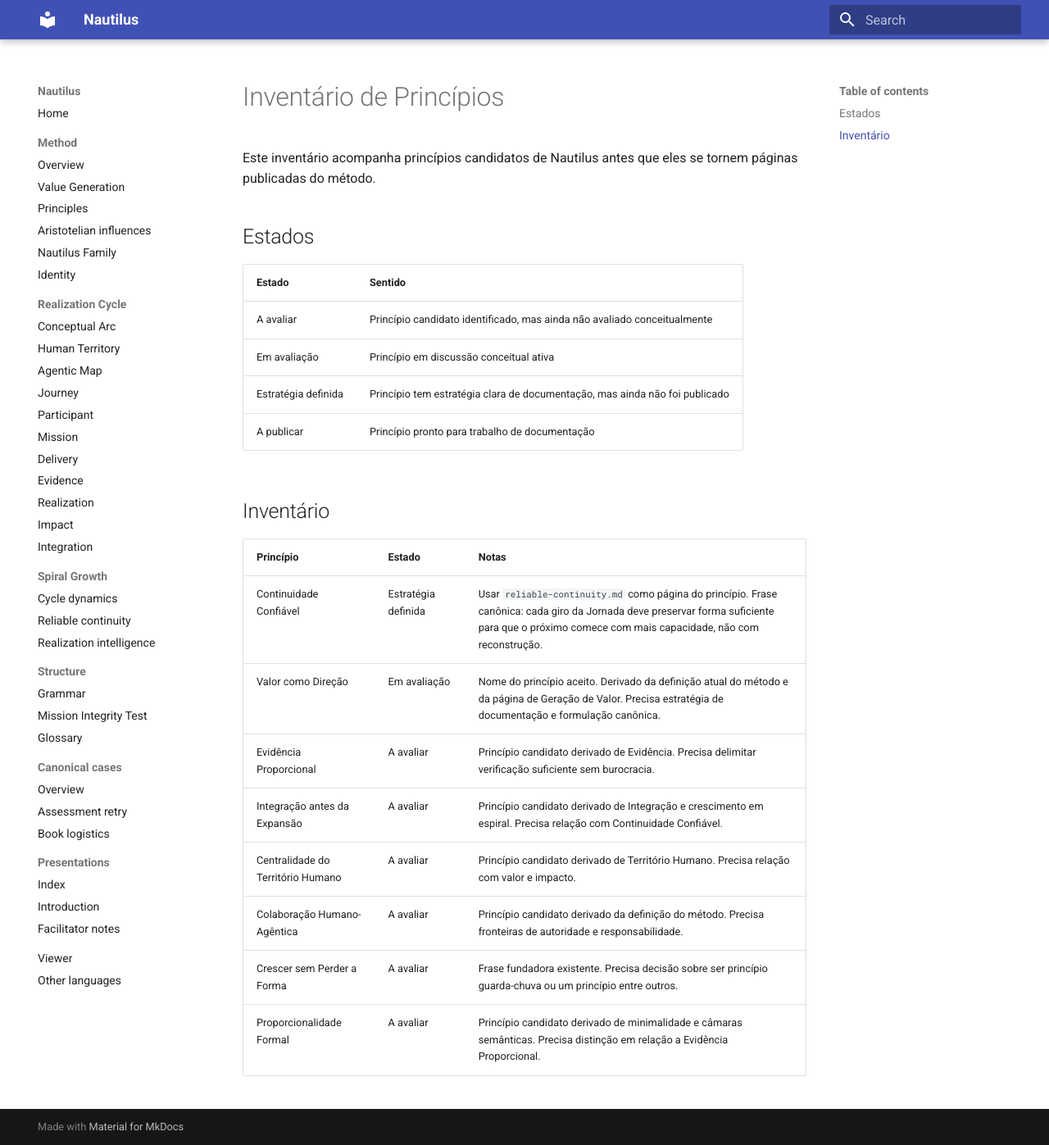
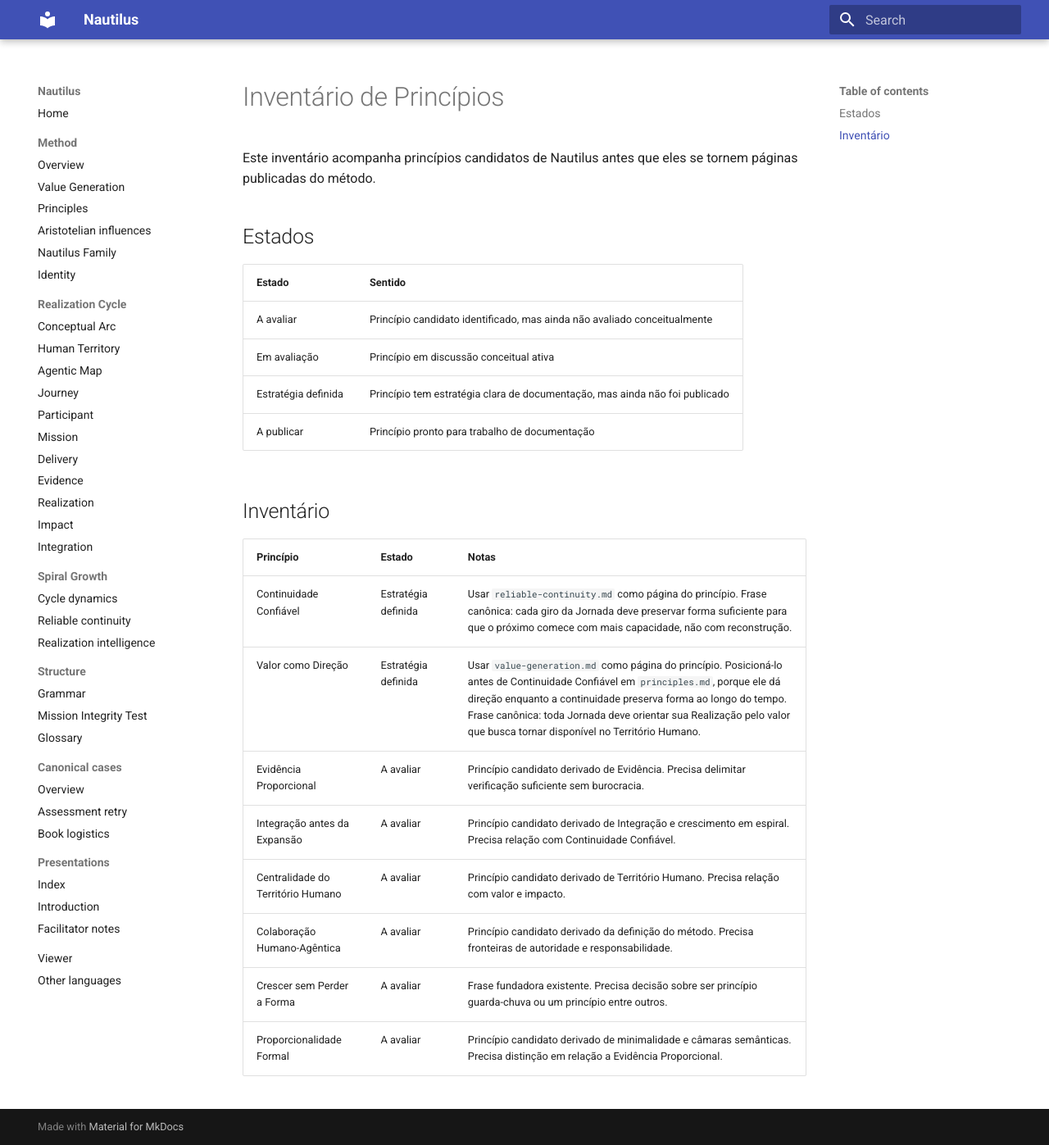
Before and after one commit to mirror-mind-ai/nautilus, an MkDocs documentation site: the page built from docs/pt-br/project/principles-inventory.md, in a window 1280 px wide and 1397 px high. Shown: the whole window at 82% size. Built offline with MkDocs 1.6.1 and Material for MkDocs 9.7.7, drawn with Linux system fonts in a browser that asks for light colours.

Commit message:
Define strategy for value as direction principle

```diff
--- a/docs/pt-br/project/principles-inventory.md
+++ b/docs/pt-br/project/principles-inventory.md
@@ -16,7 +16,7 @@ Este inventário acompanha princípios candidatos de Nautilus antes que eles se
 | Princípio | Estado | Notas |
 | --- | --- | --- |
 | Continuidade Confiável | Estratégia definida | Usar `reliable-continuity.md` como página do princípio. Frase canônica: cada giro da Jornada deve preservar forma suficiente para que o próximo comece com mais capacidade, não com reconstrução. |
-| Valor como Direção | Em avaliação | Nome do princípio aceito. Derivado da definição atual do método e da página de Geração de Valor. Precisa estratégia de documentação e formulação canônica. |
+| Valor como Direção | Estratégia definida | Usar `value-generation.md` como página do princípio. Posicioná-lo antes de Continuidade Confiável em `principles.md`, porque ele dá direção enquanto a continuidade preserva forma ao longo do tempo. Frase canônica: toda Jornada deve orientar sua Realização pelo valor que busca tornar disponível no Território Humano. |
 | Evidência Proporcional | A avaliar | Princípio candidato derivado de Evidência. Precisa delimitar verificação suficiente sem burocracia. |
 | Integração antes da Expansão | A avaliar | Princípio candidato derivado de Integração e crescimento em espiral. Precisa relação com Continuidade Confiável. |
 | Centralidade do Território Humano | A avaliar | Princípio candidato derivado de Território Humano. Precisa relação com valor e impacto. |
```
Also changed, not shown: docs/project/principles-inventory.md (+1 -1 lines).
